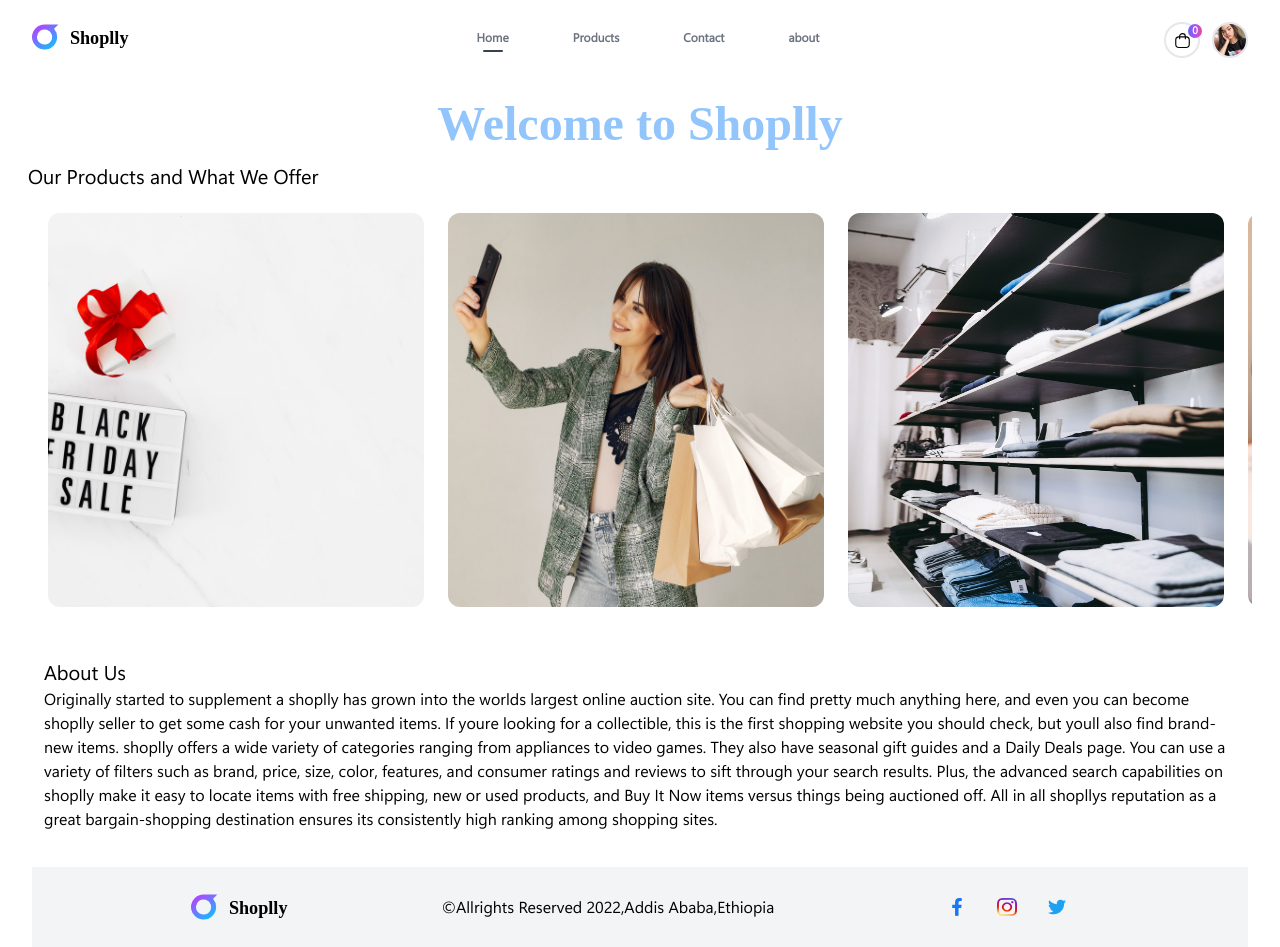
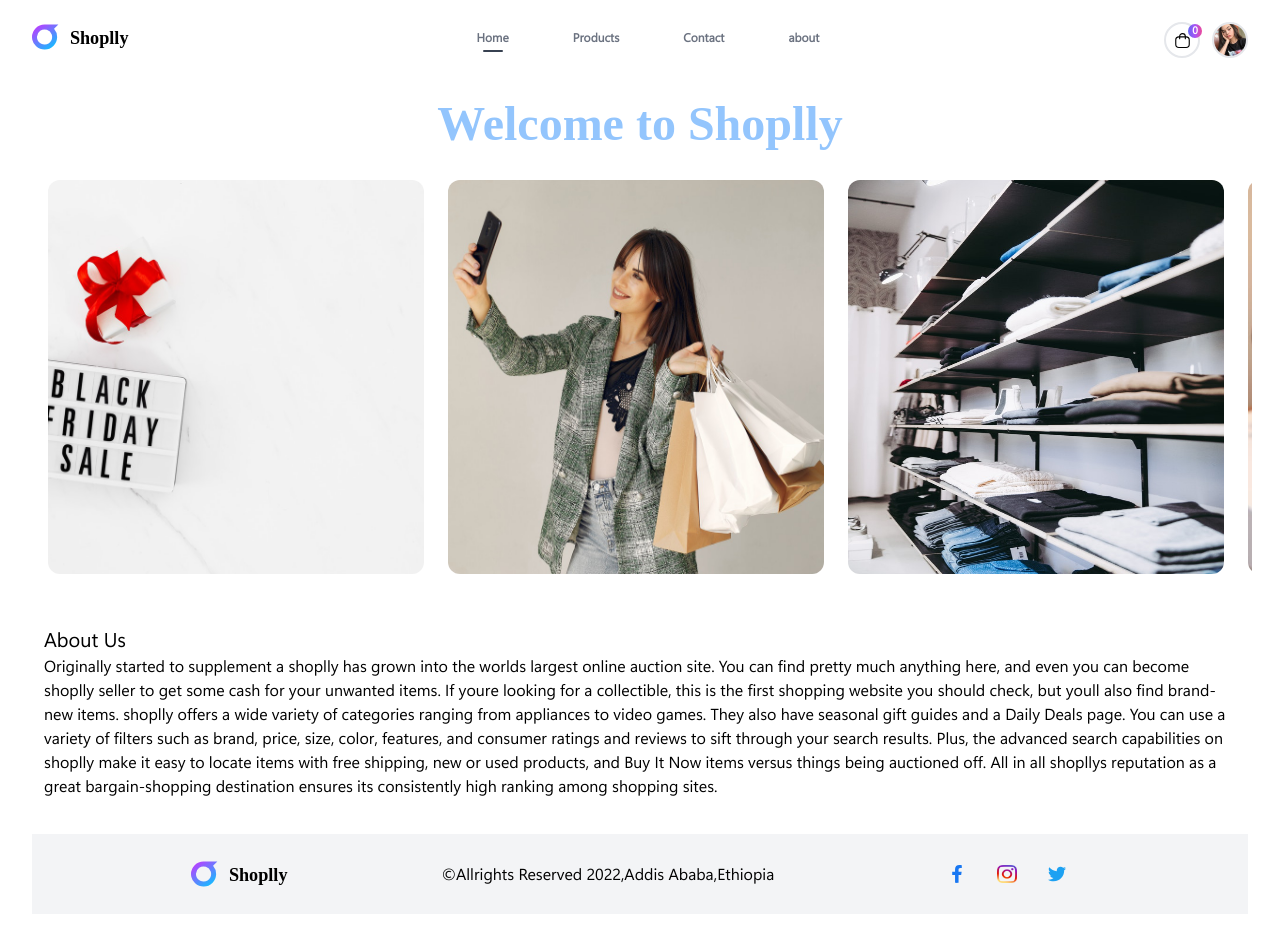
Before and after one commit to liferacer23/techawks, a Next.js app: page / in a window 1280 px wide. After the commit the page ends 914 px from the top, so only its background shows below. Built offline with nearby package versions, Linux system fonts and the light colour scheme; a web font is replaced by a local one.

Commit message:
font-bug

```diff
--- a/pages/index.js
+++ b/pages/index.js
@@ -16,9 +16,6 @@ export default function Home() {
       </Head>
       <h1 className="text-5xl font-bold text-blue-300 font-Waterbrush text-center">
         Welcome to Shoplly
-      </h1>
-      <h1 className="font-medium leading-relaxed text-black-600 text-xl">
-        Our Products and What We Offer
       </h1>
       <HomeSlider />
 
```
